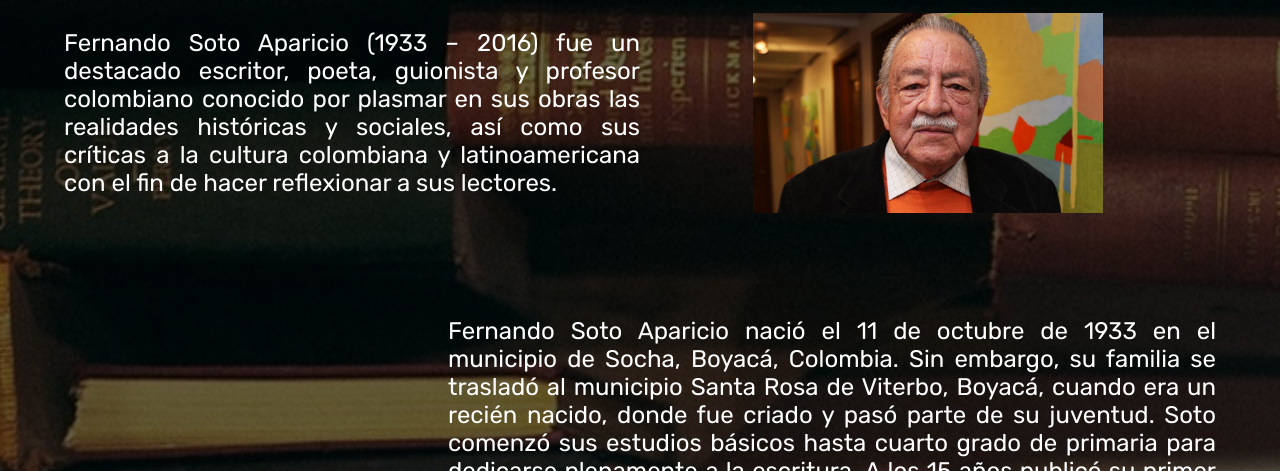
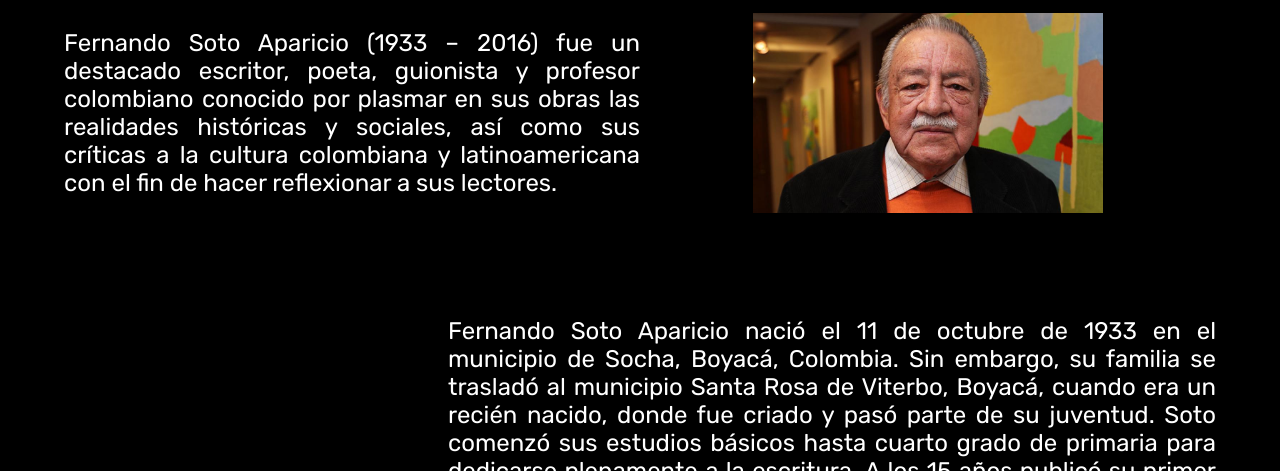
Before and after one commit to AngieLadinoP/Proyecto-web-tributo, a plain HTML site: page index.html in a window 1280 px wide. Shown: the part 329-800 px from the top of the page. Drawn offline with Linux system fonts and the light colour scheme.

Commit message:
Eliminar imagen de fondo

```diff
--- a/style.css
+++ b/style.css
@@ -76,10 +76,11 @@
     }
 
     main {
-        background: linear-gradient(0deg, rgba(0, 0, 0, 0.6), rgba(0, 0, 0, 0.6)), url("/pictures/fondo.jpg");
+        /* background: linear-gradient(0deg, rgba(0, 0, 0, 0.6), rgba(0, 0, 0, 0.6)), url("/pictures/fondo.jpg");
         background-repeat: no-repeat;
         background-size: cover;
-        background-position: center;
+        background-position: center; */
+        background-color: black;
         text-align: justify;
         font-family: "rubik", sans-serif;
         font-style: normal;
```
